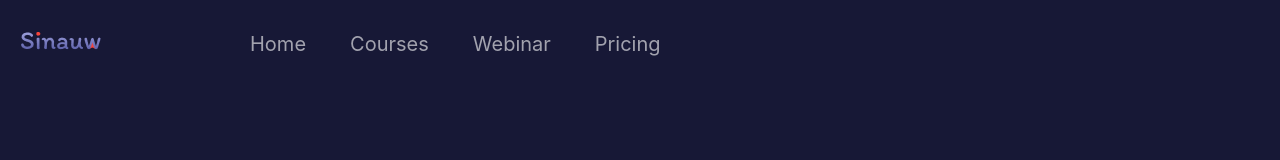
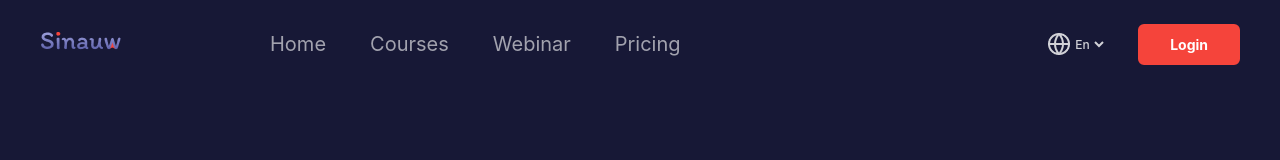
Before and after one commit to dcoder2000/sinauw-app, a plain HTML site: page index.html in a window 1280 px wide. Drawn offline with Linux system fonts and the light colour scheme.

Commit message:
add language and login button

```diff
--- a/css/main.css
+++ b/css/main.css
@@ -32,16 +32,18 @@ img {
   margin-right: auto;
 }
 
-.header-container{
-    padding: 20px 0;
-    display: flex;
-    flex-wrap: wrap;
+.header-container {
+  padding: 20px;
+  display: flex;
+  flex-wrap: wrap;
+  align-items: center;
 }
-.logo{
-    margin-right: 148px;
+.logo {
+  margin-right: 148px;
 }
 .list {
   margin: 0;
+  margin-right: auto;
   padding: 0;
   display: flex;
   flex-wrap: wrap;
@@ -49,8 +51,8 @@ img {
   list-style-type: none;
 }
 
-.item:not(:last-child){
-    margin-right: 44px;
+.item:not(:last-child) {
+  margin-right: 44px;
 }
 
 .link {
@@ -58,6 +60,44 @@ img {
   color: rgba(255, 255, 255, 0.6);
   transition: all 0.3s ease-in-out;
 }
-.item:hover .link{
-    color: white;
+.item:hover .link {
+  color: white;
 }
+.btn {
+  margin-left: 31px;
+  padding: 10px 30px;
+  background-color: #f5443b;
+  border: 2px #f5443b solid;
+  border-radius: 6px;
+  font-weight: 700;
+  font-size: 14px;
+  line-height: 17px;
+  color: #ffffff;
+  cursor: pointer;
+  transition: all 0.3s ease-in-out;
+}
+
+.btn:hover {
+  background-color: transparent;
+}
+.lang select {
+  background-color: transparent;
+  font-weight: 500;
+  border: none;
+  outline: none;
+  cursor: pointer;
+  font-size: 12px;
+  line-height: 150%;
+  color: #d1d1d7;
+}
+.lang{
+  display: flex;
+  align-items: center;
+}
+.lang::before{
+  content: '';
+  background-image: url(./../img/lang.png);
+  width: 24px;
+  height: 24px;
+  display: block;
+}
--- a/index.html
+++ b/index.html
@@ -18,18 +18,36 @@
         </div>
         <ul class="list">
           <li class="item">
-                <a href="https://github.com/dcoder2000/sinauw-app" class="link">Home</a>
+            <a href="https://github.com/dcoder2000/sinauw-app" class="link"
+              >Home</a
+            >
           </li>
           <li class="item">
-                <a href="https://github.com/dcoder2000/sinauw-app" class="link">Courses</a>
+            <a href="https://github.com/dcoder2000/sinauw-app" class="link"
+              >Courses</a
+            >
           </li>
           <li class="item">
-                <a href="https://github.com/dcoder2000/sinauw-app" class="link">Webinar</a>
+            <a href="https://github.com/dcoder2000/sinauw-app" class="link"
+              >Webinar</a
+            >
           </li>
           <li class="item">
-                <a href="https://github.com/dcoder2000/sinauw-app" class="link">Pricing</a>
+            <a href="https://github.com/dcoder2000/sinauw-app" class="link"
+              >Pricing</a
+            >
           </li>
         </ul>
+        <div class="lang">
+          <select name="lang" id="lang">
+            <option value="En">En <img src="./img/lang.png" width="24" height="24" alt=""></option>
+            <option value="Ru">Ru</option>
+            <option value="Uz">Uz</option>
+          </select>
+        </div>
+        <div class="login">
+          <button class="btn">Login</button>
+        </div>
       </div>
     </header>
   </body>
```
Also changed, not shown: img/twitter.png (deleted), 2 other files. Lines whose indentation alone changed are shown as unchanged.
